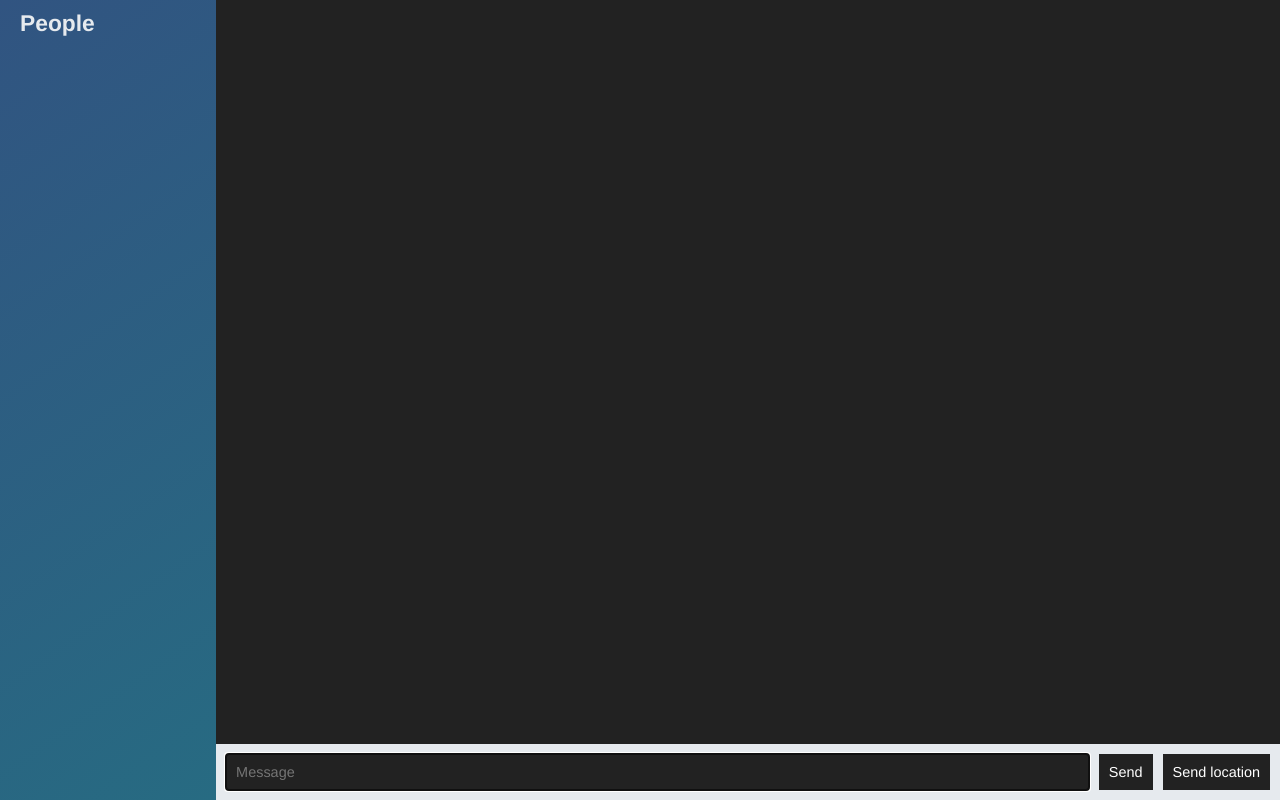
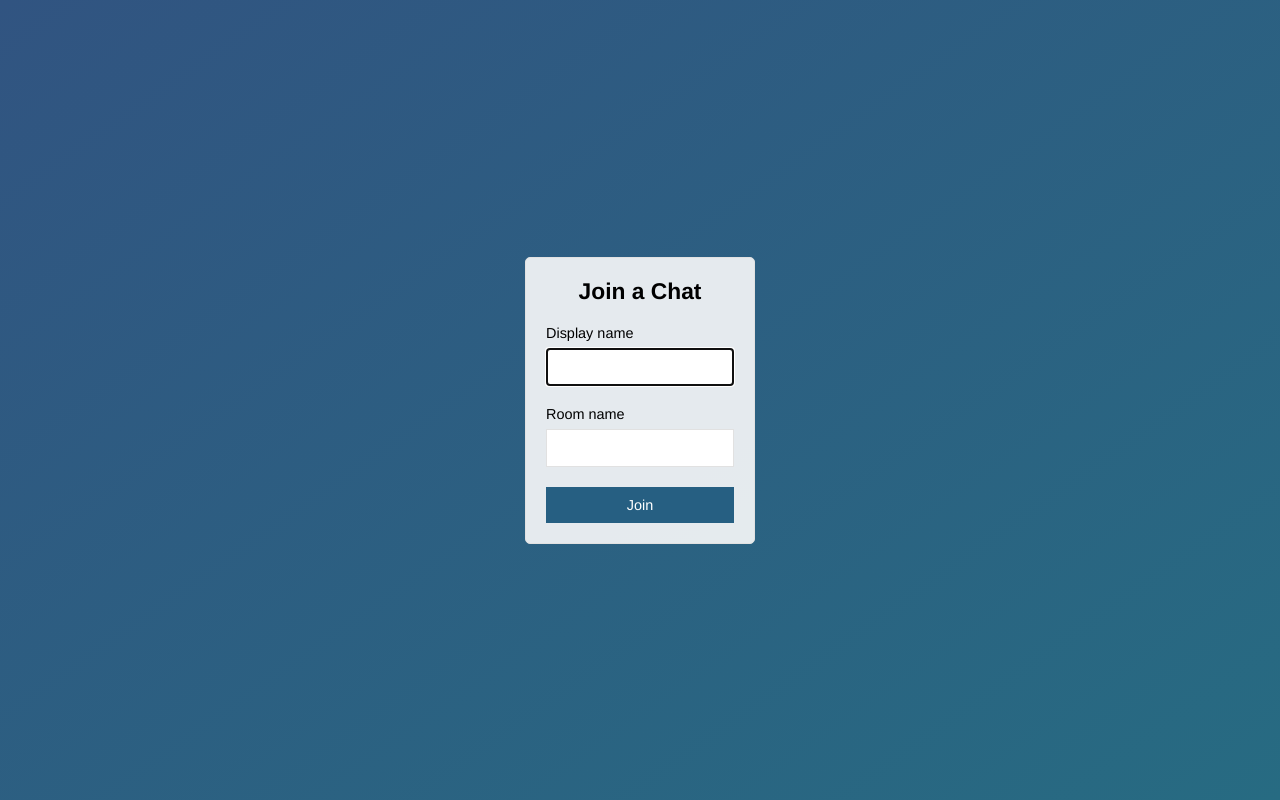
Before and after one commit to VietAnh1508/chat-app, a website: page public/index.html in a window 1280 px wide. Drawn offline with nearby package versions, Linux system fonts and the light colour scheme; no server answers.

Commit message:
Add join page that submits to chat.html

```diff
--- a/public/css/styles.css
+++ b/public/css/styles.css
@@ -1,172 +1,195 @@
-body {
-    background-color: #222;
-    color: #d6d6d6;
-}
-input[type="text"] {
-    background-color: #222;
-    color: #d6d6d6;
-}
-a {
-    color: #3c8db9;
-}
-button, button:hover {
-    border: none;
-    color: #fff;
-    padding: 10px
-}
-.chat__messages, .chat__sidebar ul {
-    list-style-type: none
-}
-*{
+* {
     box-sizing: border-box;
     margin: 0;
     padding: 0;
-    font-family: HelveticaNeue-Light, "Helvetica Neue Light", "Helvetica Neue",
-                Helvetica, Arial, "Lucida Grande", sans-serif;
+    font-family: "HelveticaNeue-Light", "Helvetica Neue Light", "Helvetica Neue", Helvetica, Arial, "Lucida Grande", sans-serif;
     font-weight: 300;
-    font-size: .95rem
+    font-size: .95rem;
   }
-li, ul {
-    list-style-position: inside
+
+  ul, li {
+    list-style-position: inside;
   }
+
   h3 {
     font-weight: 600;
     text-align: center;
-    font-size: 1.5rem
+    font-size: 1.5rem;
   }
+
   button {
-    background: #222;
+    border: none;
+    background: #265f82;
+    color: white;
     cursor: pointer;
-    transition: background .3s ease
+    padding: 10px;
+    transition: background .3s ease;
   }
+
   button:hover {
-    background: #1F4C69
+    border: none;
+    background: #1F4C69;
+    color: white;
+    padding: 10px;
   }
+
   button:disabled {
     cursor: default;
-    background: #698ea5
+    background: #698ea5;
   }
+
   .centered-form {
     display: flex;
     align-items: center;
     height: 100vh;
     width: 100vw;
     justify-content: center;
-    background: -moz-linear-gradient(125deg, rgba(39, 107, 130, 1) 0, rgba(49, 84, 129, 1) 100%);
-    background: -webkit-gradient(linear, left top, right bottom, color-stop(0, rgba(49, 84, 129, 1)),
-                color-stop(100%, rgba(39, 107, 130, 1)));
-    background: -webkit-linear-gradient(125deg, rgba(39, 107, 130, 1) 0, rgba(49, 84, 129, 1) 100%);
-    background: -o-linear-gradient(125deg, rgba(39, 107, 130, 1) 0, rgba(49, 84, 129, 1) 100%);
-    background: -ms-linear-gradient(125deg, rgba(39, 107, 130, 1) 0, rgba(49, 84, 129, 1) 100%);
-    background: linear-gradient(325deg, rgba(39, 107, 130, 1) 0, rgba(49, 84, 129, 1) 100%)
+    background: -moz-linear-gradient(125deg, rgba(39,107,130,1) 0%, rgba(49,84,129,1) 100%); /* ff3.6+ */
+    background: -webkit-gradient(linear, left top, right bottom, color-stop(0%, rgba(49,84,129,1)), color-stop(100%, rgba(39,107,130,1))); /* safari4+,chrome */
+    background: -webkit-linear-gradient(125deg, rgba(39,107,130,1) 0%, rgba(49,84,129,1) 100%); /* safari5.1+,chrome10+ */
+    background: -o-linear-gradient(125deg, rgba(39,107,130,1) 0%, rgba(49,84,129,1) 100%); /* opera 11.10+ */
+    background: -ms-linear-gradient(125deg, rgba(39,107,130,1) 0%, rgba(49,84,129,1) 100%); /* ie10+ */
+    background: linear-gradient(325deg, rgba(39,107,130,1) 0%, rgba(49,84,129,1) 100%); /* w3c */
   }
+
   .centered-form__form {
-    background: rgba(250, 250, 250, .9);
+    background: rgba(250, 250, 250, 0.9);
     border: 1px solid #e1e1e1;
     border-radius: 5px;
-    padding: 0 20px;
+    padding: 0px 20px;
     margin: 20px;
-    width: 230px
+    width: 230px;
   }
+
   .form-field {
-    margin: 20px 0
+    margin: 20px 0;
   }
-.form-field >* {
-    width: 100%
+
+  .form-field > * {
+    width: 100%;
   }
+
   .form-field label {
     display: block;
-    margin-bottom: 7px
+    margin-bottom: 7px;
   }
+
   .form-field input, .form-field select {
     border: 1px solid #e1e1e1;
-    padding: 10px
+    padding: 10px;
   }
+
   .chat {
-    display: flex
+    display: flex;
   }
+
   .chat__sidebar {
     overflow-y: scroll;
     width: 260px;
     height: 100vh;
-    background: -moz-linear-gradient(125deg, rgba(39, 107, 130, 1) 0, rgba(49, 84, 129, 1) 100%);
-    background: -webkit-gradient(linear, left top, right bottom, color-stop(0, rgba(49, 84, 129, 1)),
-                color-stop(100%,rgba(39, 107, 130, 1)));
-    background: -webkit-linear-gradient(125deg, rgba(39, 107, 130, 1) 0, rgba(49, 84, 129, 1) 100%);
-    background: -o-linear-gradient(125deg, rgba(39, 107, 130, 1) 0, rgba(49, 84, 129, 1) 100%);
-    background: -ms-linear-gradient(125deg, rgba(39, 107, 130, 1) 0, rgba(49, 84, 129, 1) 100%);
-    background: linear-gradient(325deg, rgba(39, 107, 130, 1) 0, rgba(49, 84, 129, 1) 100%)
+    background: -moz-linear-gradient(125deg, rgba(39,107,130,1) 0%, rgba(49,84,129,1) 100%); /* ff3.6+ */
+    background: -webkit-gradient(linear, left top, right bottom, color-stop(0%, rgba(49,84,129,1)), color-stop(100%, rgba(39,107,130,1))); /* safari4+,chrome */
+    background: -webkit-linear-gradient(125deg, rgba(39,107,130,1) 0%, rgba(49,84,129,1) 100%); /* safari5.1+,chrome10+ */
+    background: -o-linear-gradient(125deg, rgba(39,107,130,1) 0%, rgba(49,84,129,1) 100%); /* opera 11.10+ */
+    background: -ms-linear-gradient(125deg, rgba(39,107,130,1) 0%, rgba(49,84,129,1) 100%); /* ie10+ */
+    background: linear-gradient(325deg, rgba(39,107,130,1) 0%, rgba(49,84,129,1) 100%); /* w3c */
   }
-.chat__footer, .chat__sidebar li {
-    background: #e6eaee;
-    padding: 10px
-}
+
   .chat__sidebar h3 {
     color: #e6eaee;
     margin: 10px 20px;
-    text-align: left
+    text-align: left;
   }
+
+  .chat__sidebar ul {
+    list-style-type: none;
+  }
+
   .chat__sidebar li {
+    background: #e6eaee;
     border: 1px solid #e1e1e1;
     border-radius: 5px;
-    margin: 10px
+    padding: 10px;
+    margin: 10px;
   }
+
   .chat__main {
     display: flex;
     flex-direction: column;
     height: 100vh;
-    width: 100%
+    width: 100%;
   }
+
   .chat__messages {
     flex-grow: 1;
     overflow-y: scroll;
     -webkit-overflow-scrolling: touch;
-    padding: 10px
   }
+
   .chat__footer {
+    background: #e6eaee;
     display: flex;
-    flex-shrink: 0
+    padding: 10px;
+    /*height: 60px;*/
+    flex-shrink: 0;
   }
+
   .chat__footer form {
     flex-grow: 1;
-    display: flex
+    display: flex;
   }
-.chat__footer form *{
-    margin-right: 10px
+
+  .chat__footer form * {
+    margin-right: 10px;
   }
+
   .chat__footer input {
     border: none;
     padding: 10px;
-    flex-grow: 1
+    flex-grow: 1;
   }
+
+  .chat__messages {
+    list-style-type: none;
+    padding: 10px;
+  }
+
   .message {
-    padding: 10px
+    padding: 10px;
   }
+
   .message__title {
     display: flex;
-    margin-bottom: 5px
+    margin-bottom: 5px;
   }
+
   .message__title h4 {
     font-weight: 600;
-    margin-right: 10px
+    margin-right: 10px;
   }
+
   .message__title span {
-    color: #999
+    color: #999;
   }
-@media (max-width: 600px) {*
-    {
-        font-size: 1rem
+
+  @media (max-width: 600px) {
+    * {
+      font-size: 1rem;
     }
+
     .chat__sidebar {
-        display: none
+      display: none;
     }
+
     .chat__footer {
-        flex-direction: column
+      flex-direction: column;
     }
+
     .chat__footer form {
-        margin-bottom: 10px
+      margin-bottom: 10px;
     }
+
     .chat__footer button {
-        margin-right: 0
+      margin-right: 0px;
     }
   }
--- a/public/index.html
+++ b/public/index.html
@@ -2,57 +2,32 @@
 <html>
 
 <head>
-    <title>Chat app</title>
+    <title>Join | ChatApp</title>
     <meta charset="UTF-8">
+    <meta name="viewport" content="width=device-width, initial-scale=1, user-scalable=no" />
     <link rel="stylesheet" href="/css/styles.css" />
 </head>
 
-<body class="chat">
-    <div class="chat__sidebar">
-        <h3>People</h3>
-        <div id="users"></div>
+<body class="centered-form">
+    <div class="centered-form__form">
+        <form action="/chat.html">
+            <div class="form-field">
+                <h3>Join a Chat</h3>
+            </div>
+            <div class="form-field">
+                <label for="name">Display name</label>
+                <input type="text" name="name" autofocus/>
+            </div>
+            <div class="form-field">
+                <label for="room">Room name</label>
+                <input type="text" name="room"/>
+            </div>
+            <div class="form-field">
+                <button>Join</button>
+            </div>
+        </form>
+
     </div>
-    <div class="chat__main">
-        <ol id="messages" class="chat__messages"></ol>
-
-        <div class="chat__footer">
-            <form id="message-form">
-                <input type="text" name="message" placeholder="Message" autofocus autocomplete="off" />
-                <button>Send</button>
-            </form>
-            <button id="send-location">Send location</button>
-        </div>
-    </div>
-
-    <script id="message-template" type="text/template">
-        <li class="message">
-            <div class="message__title">
-                <h4>{{from}}</h4>
-                <span>{{createdAt}}</span>
-            </div>
-            <div class="message__body">
-                <p>{{text}}</p>
-            </div>
-        </li>
-    </script>
-
-    <script id="location-message-template" type="text/template">
-        <li class="message">
-            <div class="message__title">
-                <h4>{{from}}</h4>
-                <span>{{createdAt}}</span>
-            </div>
-            <div class="message__body">
-                <a href="{{url}}" target="_blank">My current location<a>
-            </div>
-        </li>
-    </script>
-
-    <script src="/socket.io/socket.io.js"></script>
-    <script src="/js/libs/jquery-3.2.1.min.js"></script>
-    <script src="/js/libs/moment.js"></script>
-    <script src="/js/libs/mustache.js"></script>
-    <script src="/js/index.js"></script>
 </body>
 
 </html>
```
Also changed, not shown: public/chat.html (added, +59 -0 lines), public/js/chat.js (renamed from public/js/index.js). Lines whose indentation alone changed are shown as unchanged.
